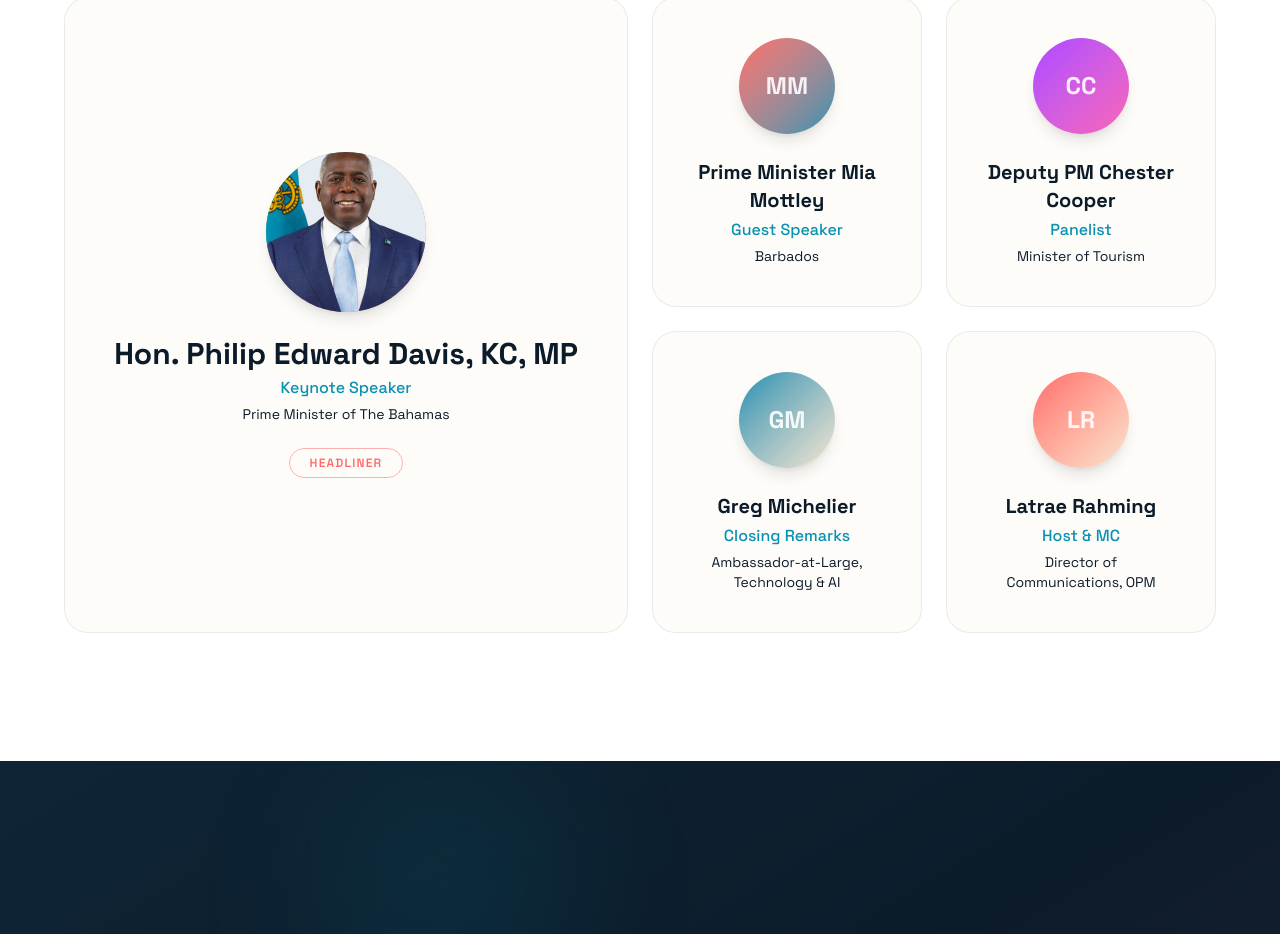
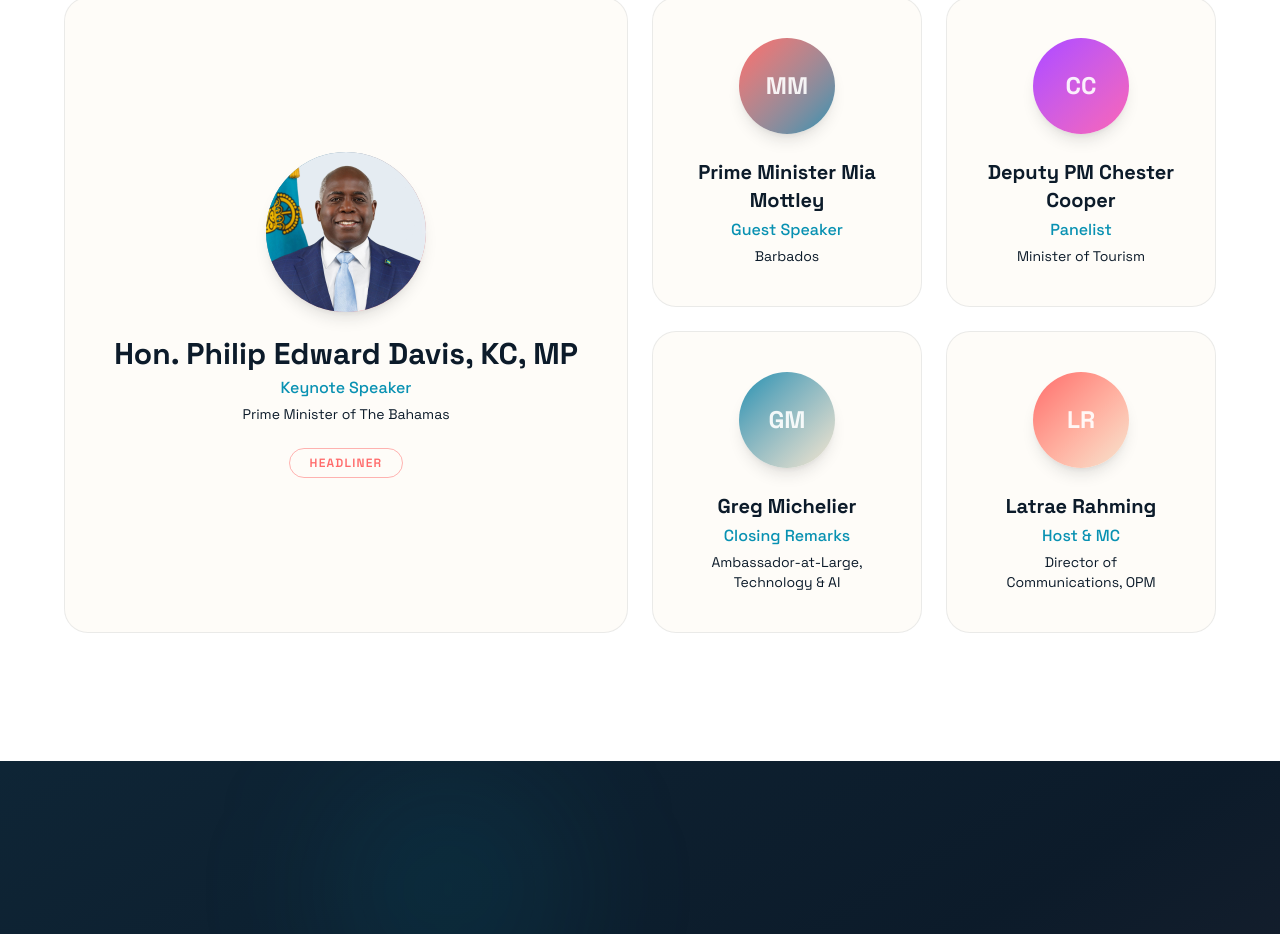
Before and after one commit to gmr0780/Bahamas-Creator-Economy, a Next.js app: page / in a window 1280 px wide. Shown: the part 5084-6018 px from the top of the page. Built offline with nearby package versions, Linux system fonts and the light colour scheme; no server answers; the database is empty.

Commit message:
Center face in speaker photo: object-top positioning

```diff
--- a/src/app/event/page.tsx
+++ b/src/app/event/page.tsx
@@ -213,7 +213,7 @@ export default function EventPage() {
                   <img
                     src={speaker.image}
                     alt={speaker.name}
-                    className="h-full w-full object-cover"
+                    className="h-full w-full object-cover object-top"
                   />
                 ) : (
                   <span className="text-2xl font-extrabold text-white/90">
--- a/src/app/page.tsx
+++ b/src/app/page.tsx
@@ -407,7 +407,7 @@ export default function Home() {
                         <img
                           src={s.image}
                           alt={s.name}
-                          className="h-full w-full object-cover"
+                          className="h-full w-full object-cover object-top"
                         />
                       ) : (
                         <span
```
